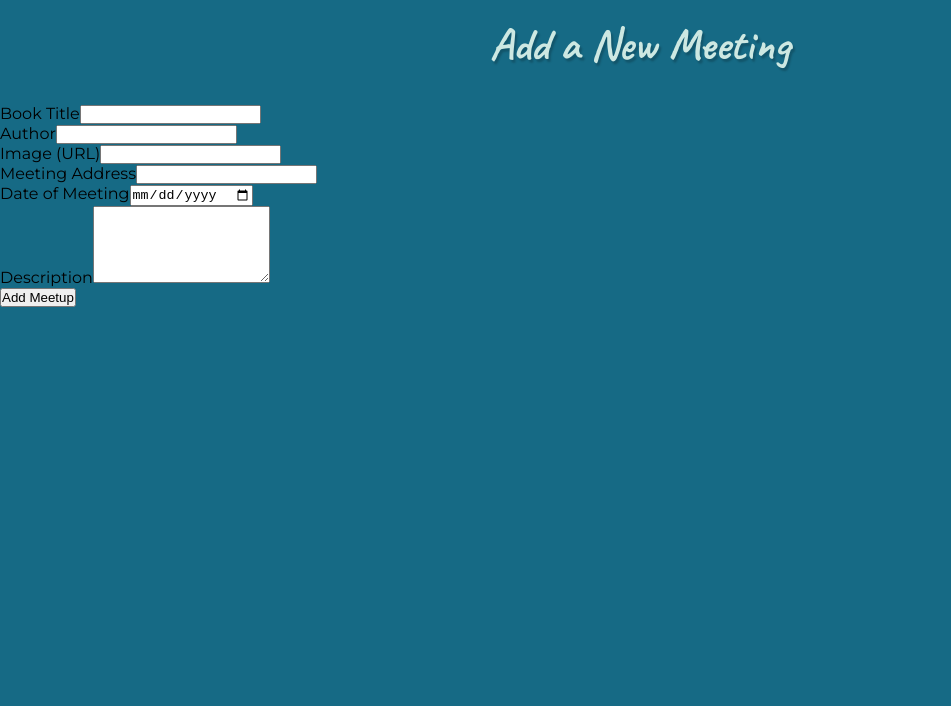
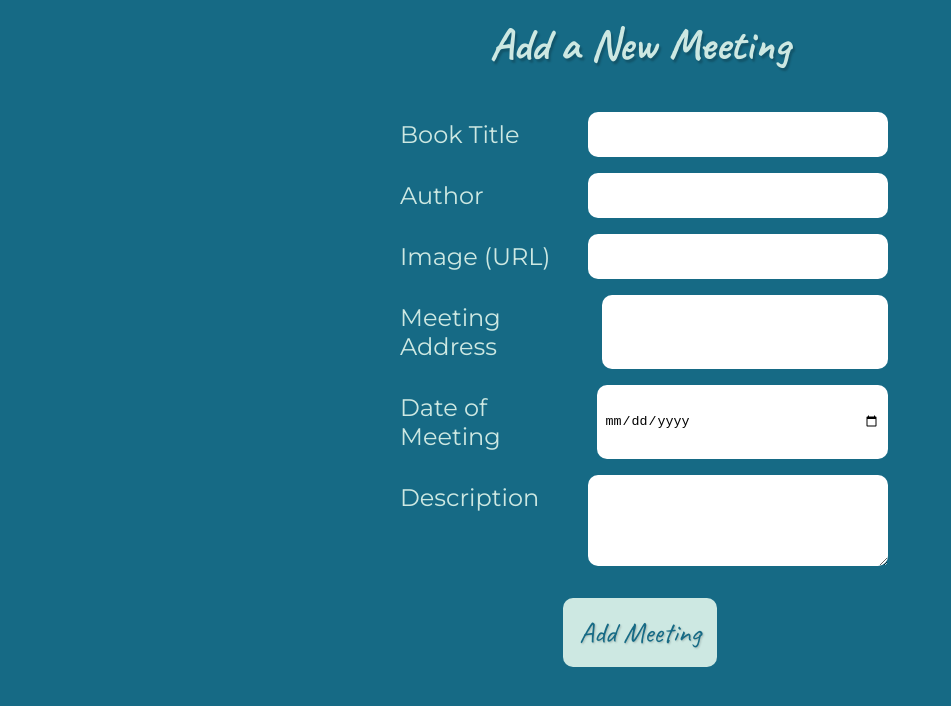
Before and after one commit to RaspberryChaos/book-club, a Next.js app: page /new-meeting in a window 1280 px wide. Shown: the top 706 px of the page, without its empty margins (0-951 px from the left). Built offline with nearby package versions, Linux system fonts and the light colour scheme.

Commit message:
add meeting form styled

```diff
--- a/components/NewMeetingForm.js
+++ b/components/NewMeetingForm.js
@@ -1,4 +1,5 @@
 import { useRef } from "react";
+import styles from "../styles/NewMeetingForm.module.css";
 
 function NewMeetingForm(props) {
   const titleInputRef = useRef();
@@ -31,47 +32,78 @@ function NewMeetingForm(props) {
   }
 
   return (
-    <div>
-      <form onSubmit={submitHandler}>
-        <div>
+    <form onSubmit={submitHandler}>
+      <div className={styles.formContainer}>
+        <div className={styles.formGroup}>
           <label htmlFor="title">Book Title</label>
-          <input type="text" id="title" ref={titleInputRef} required />
+          <input
+            type="text"
+            id="title"
+            ref={titleInputRef}
+            className={styles.inputFields}
+            required
+          />
         </div>
 
-        <div>
+        <div className={styles.formGroup}>
           <label htmlFor="author">Author</label>
-          <input type="text" id="author" ref={authorInputRef} required />
+          <input
+            type="text"
+            id="author"
+            ref={authorInputRef}
+            className={styles.inputFields}
+            required
+          />
         </div>
 
-        <div>
+        <div className={styles.formGroup}>
           <label htmlFor="image">Image (URL)</label>
-          <input type="url" id="image" ref={imageInputRef} required />
+          <input
+            type="url"
+            id="image"
+            ref={imageInputRef}
+            className={styles.inputFields}
+            required
+          />
         </div>
 
-        <div>
+        <div className={styles.formGroup}>
           <label htmlFor="address">Meeting Address</label>
-          <input type="text" id="address" ref={addressInputRef} required />
+          <input
+            type="text"
+            id="address"
+            ref={addressInputRef}
+            className={styles.inputFields}
+            required
+          />
         </div>
 
-        <div>
+        <div className={styles.formGroup}>
           <label htmlFor="date">Date of Meeting</label>
-          <input type="date" id="date" ref={dateInputRef} required />
+          <input
+            type="date"
+            id="date"
+            ref={dateInputRef}
+            className={styles.inputFields}
+            required
+          />
         </div>
 
-        <div>
+        <div className={styles.formGroup}>
           <label htmlFor="description">Description</label>
           <textarea
             id="description"
             rows="5"
             ref={descriptionInputRef}
+            className={styles.inputFields}
             required
           ></textarea>
         </div>
         <div>
-          <button>Add Meetup</button>
+          <button className={styles.formBtn}>Add Meeting</button>
         </div>
-      </form>
-    </div>
+      </div>
+    </form>
   );
 }
 
--- a/pages/index.js
+++ b/pages/index.js
@@ -20,7 +20,9 @@ export default function Home() {
         <Link href="/meetings" passHref>
           <button className={styles.btn}>Upcoming Meetings</button>
           </Link>
+          <Link href="/new-meeting" passHref>
           <button className={styles.btn}>Add New Meeting</button>
+          </Link>
         </div>
       </div>
     </div>
--- /dev/null
+++ b/styles/NewMeetingForm.module.css
@@ -0,0 +1,74 @@
+.formContainer {
+  display: flex;
+  flex-direction: column;
+  align-items: center;
+  color: var(--clr-light);
+}
+
+.formContainer * {
+  padding: 0.5rem;
+}
+
+.formGroup {
+  width: 100%;
+  display: flex;
+  justify-content: space-between;
+}
+
+.inputFields {
+  border-radius: 10px;
+  border: none;
+  width: 160px;
+}
+
+.formBtn {
+  border-radius: 10px;
+  border: none;
+  padding: 1rem;
+  margin: 1rem;
+  background-color: var(--clr-light);
+  color: var(--clr-blue);
+  font-family: "Caveat", cursive;
+  font-size: 1.8rem;
+  text-shadow: 1px 1px 2px rgba(0, 0, 0, 0.2);
+}
+
+.formBtn:hover {
+  font-size: 2rem;
+}
+
+/*MEDIA QUERIES*/
+
+@media (min-width: 500px) {
+  .formGroup {
+    width: 70%;
+  }
+  .inputFields {
+    width: 200px;
+  }
+}
+
+@media (min-width: 768px) {
+  .formGroup {
+    width: 60%;
+  }
+  .inputFields {
+    width: 250px;
+  }
+}
+
+@media (min-width: 992px) {
+  .formGroup {
+    font-size: 1.5rem;
+    width: 60%;
+  }
+  .inputFields {
+    width: 300px;
+  }
+}
+
+@media (min-width: 1200px) {
+  .formGroup {
+    width: 40%;
+  }
+}
```
